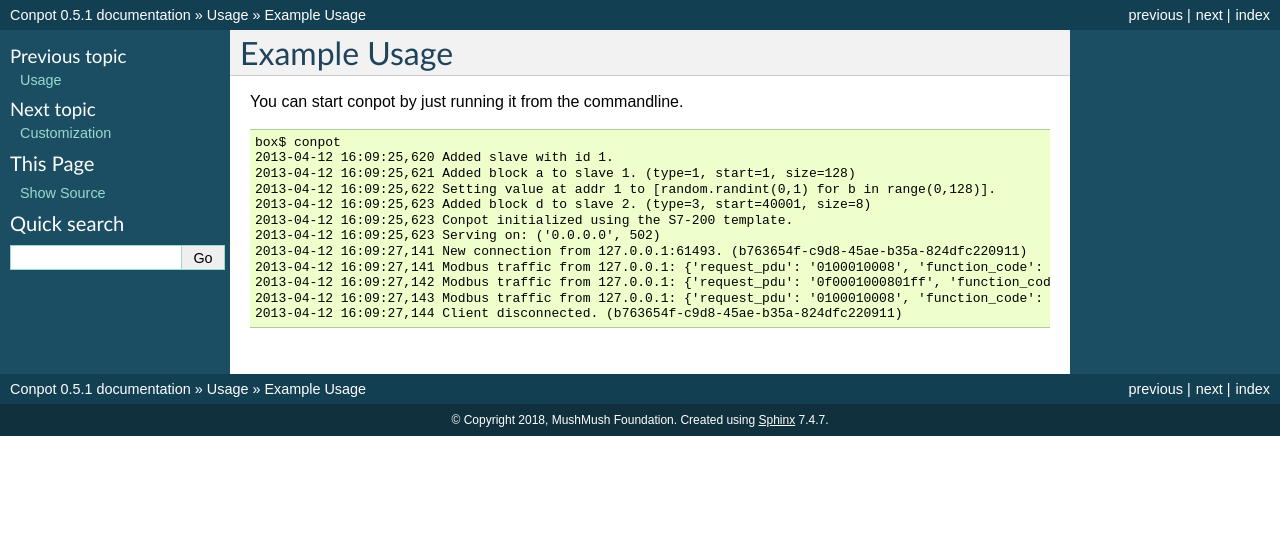
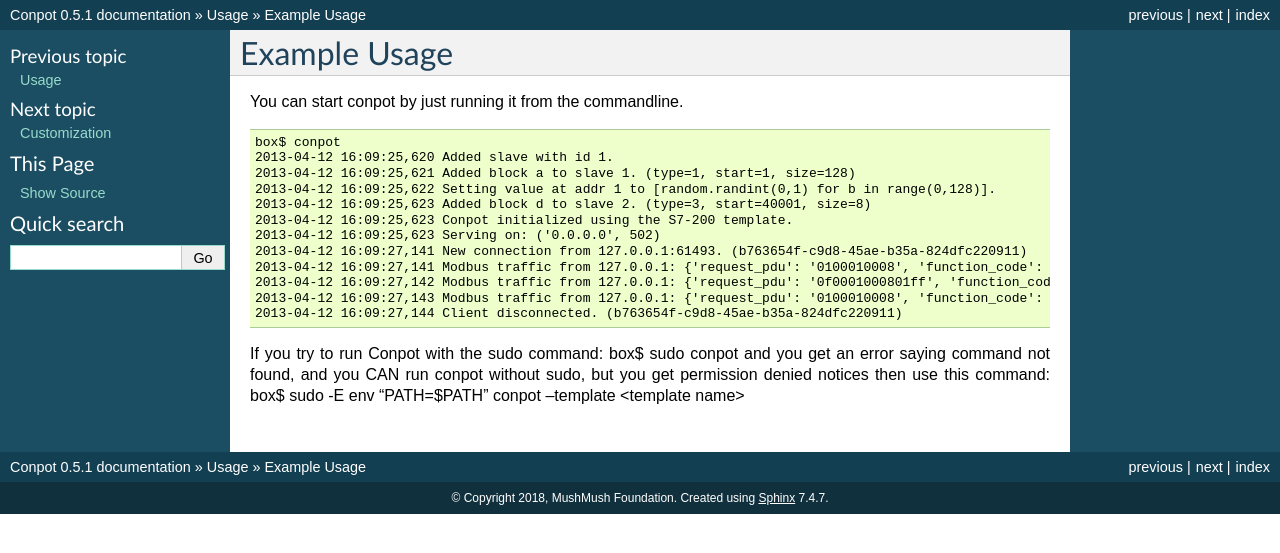
Before and after one commit to mushorg/conpot, a Sphinx documentation site: the page built from docs/source/usage/usage.rst, in a window 1280 px wide. Shown: the top 553 px of the page. Built offline with Sphinx 7.4.7, drawn with Linux system fonts in a browser that asks for light colours.

Commit message:
sudo conpot sometimes needs this command
I had to look hard for this information when I first tried to run conpot.  Hopefully this helps other users.  Alternately you can add an environment variable, but this is an easy fix.

```diff
--- a/docs/source/usage/usage.rst
+++ b/docs/source/usage/usage.rst
@@ -16,3 +16,8 @@ You can start conpot by just running it from the commandline.
     2013-04-12 16:09:27,142 Modbus traffic from 127.0.0.1: {'request_pdu': '0f0001000801ff', 'function_code': 15, 'slave_id': 1, 'response_pdu': '0f00010008'} (b763654f-c9d8-45ae-b35a-824dfc220911)
     2013-04-12 16:09:27,143 Modbus traffic from 127.0.0.1: {'request_pdu': '0100010008', 'function_code': 1, 'slave_id': 1, 'response_pdu': '0101ff'} (b763654f-c9d8-45ae-b35a-824dfc220911)
     2013-04-12 16:09:27,144 Client disconnected. (b763654f-c9d8-45ae-b35a-824dfc220911)
+
+If you try to run Conpot with the sudo command:
+box$ sudo conpot
+and you get an error saying command not found, and you CAN run conpot without sudo, but you get permission denied notices then use this command:
+box$ sudo -E env "PATH=$PATH" conpot --template <template name>
```
